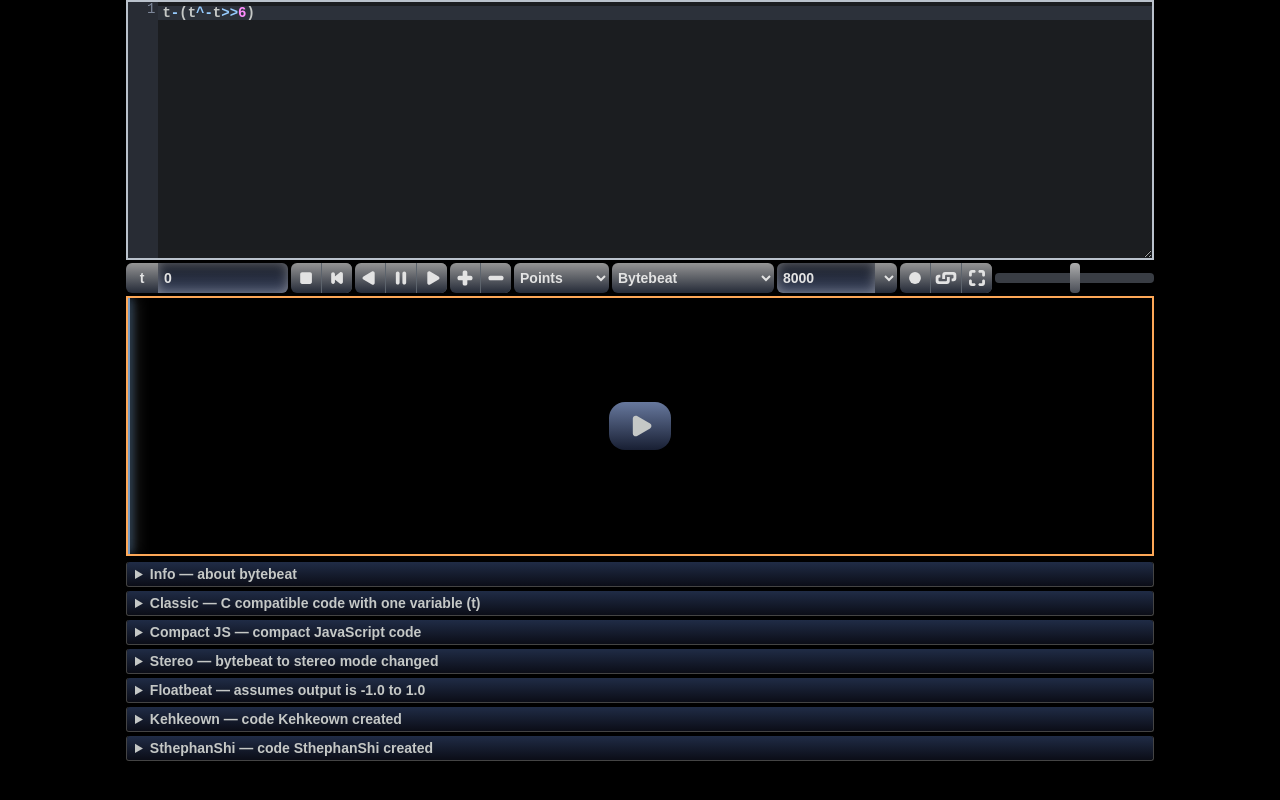
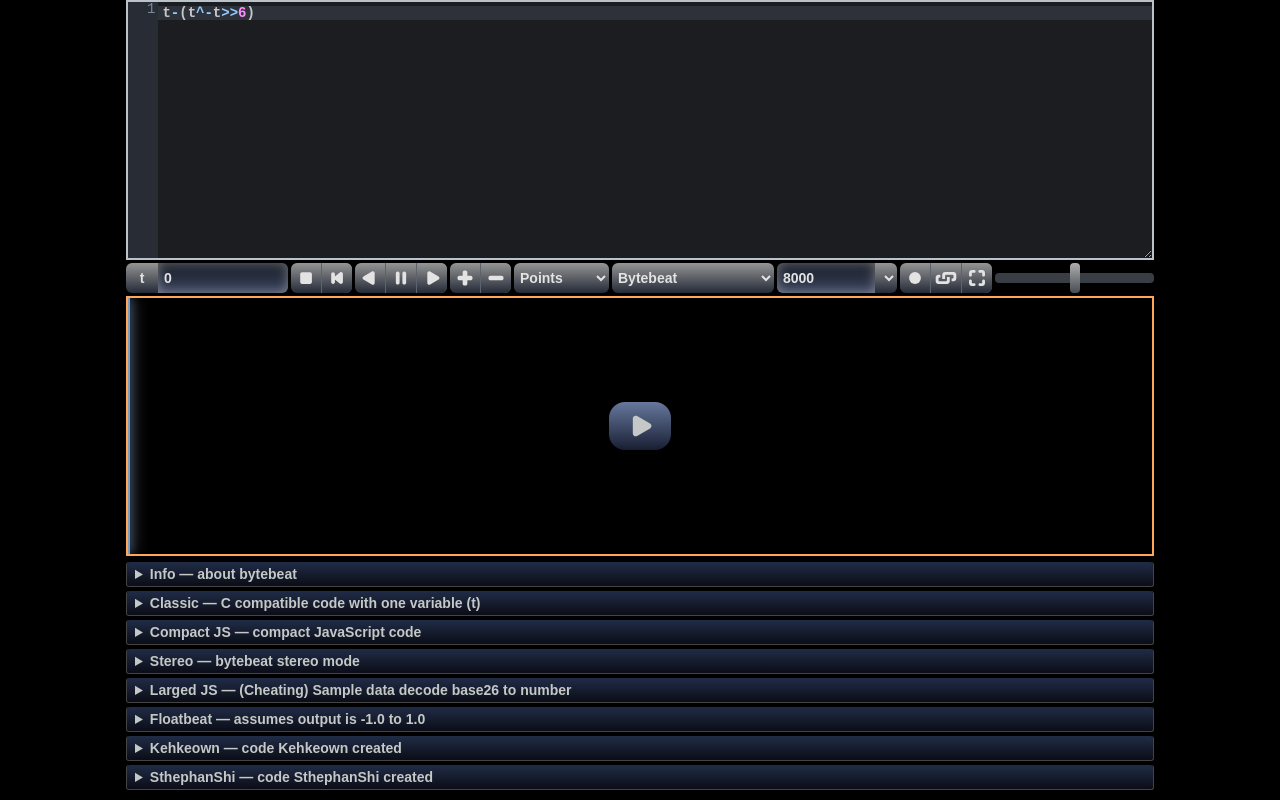
Before and after one commit to YTRMI203/bytebeat-composer, a website: page index.html in a window 1280 px wide. Drawn offline with Linux system fonts and the light colour scheme.

Commit message:
Update index.html
Signed-off-by: Kehkeown <113296401+Kehkeown@users.noreply.github.com>

```diff
--- a/index.html
+++ b/index.html
@@ -139,10 +139,17 @@
 			</details>
 			<details class="library-content">
 				<summary class="library-header">
-					<h1>Stereo &mdash; bytebeat to stereo mode changed</h1>
+					<h1>Stereo &mdash; bytebeat stereo mode</h1>
 					<svg class="loading-wait hidden"><use xlink:href="#symbol-wait"/></svg>
 				</summary>
 				<div id="library-stereo" class="library-container"></div>
+			</details>
+			<details class="library-content">
+				<summary class="library-header">
+					<h1>Larged JS &mdash; (Cheating) Sample data decode base26 to number </h1>
+					<svg class="loading-wait hidden"><use xlink:href="#symbol-wait"/></svg>
+				</summary>
+				<div id="library-cheating_way_js" class="library-container"></div>
 			</details>
 			<details class="library-content">
 				<summary class="library-header">
```
